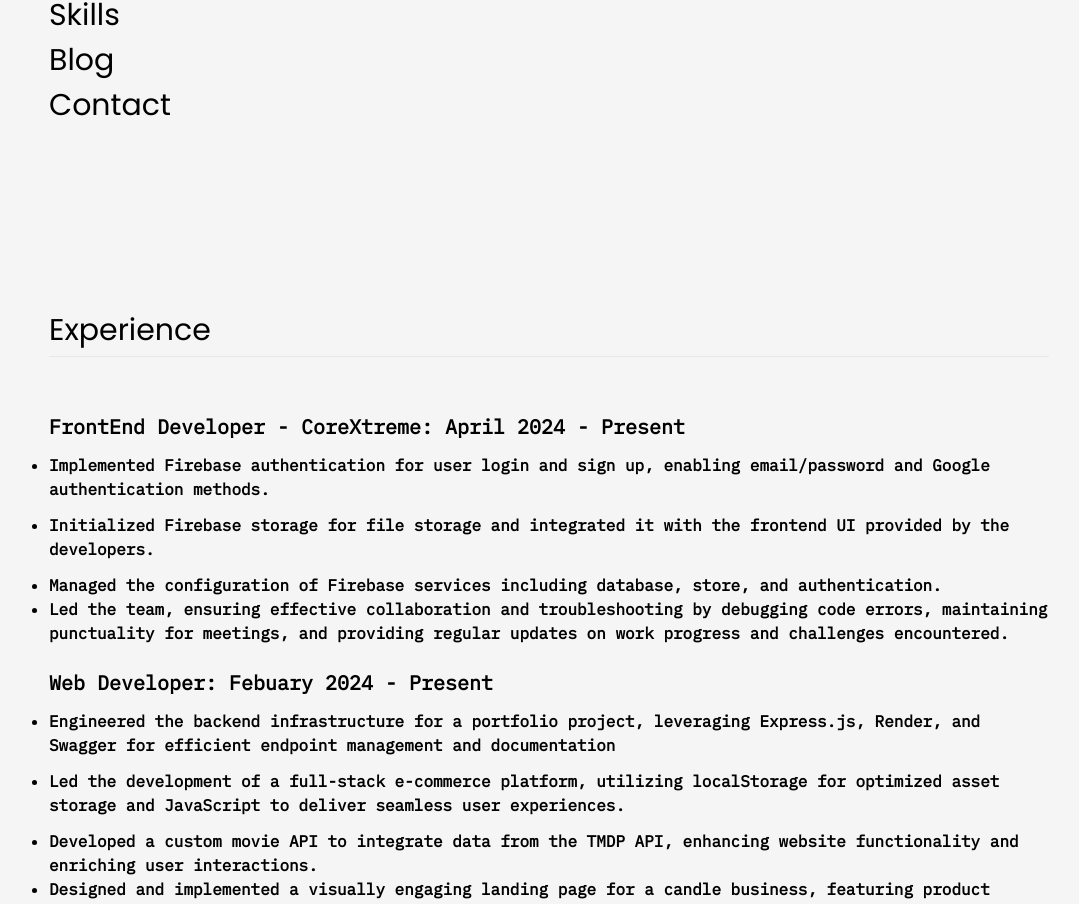
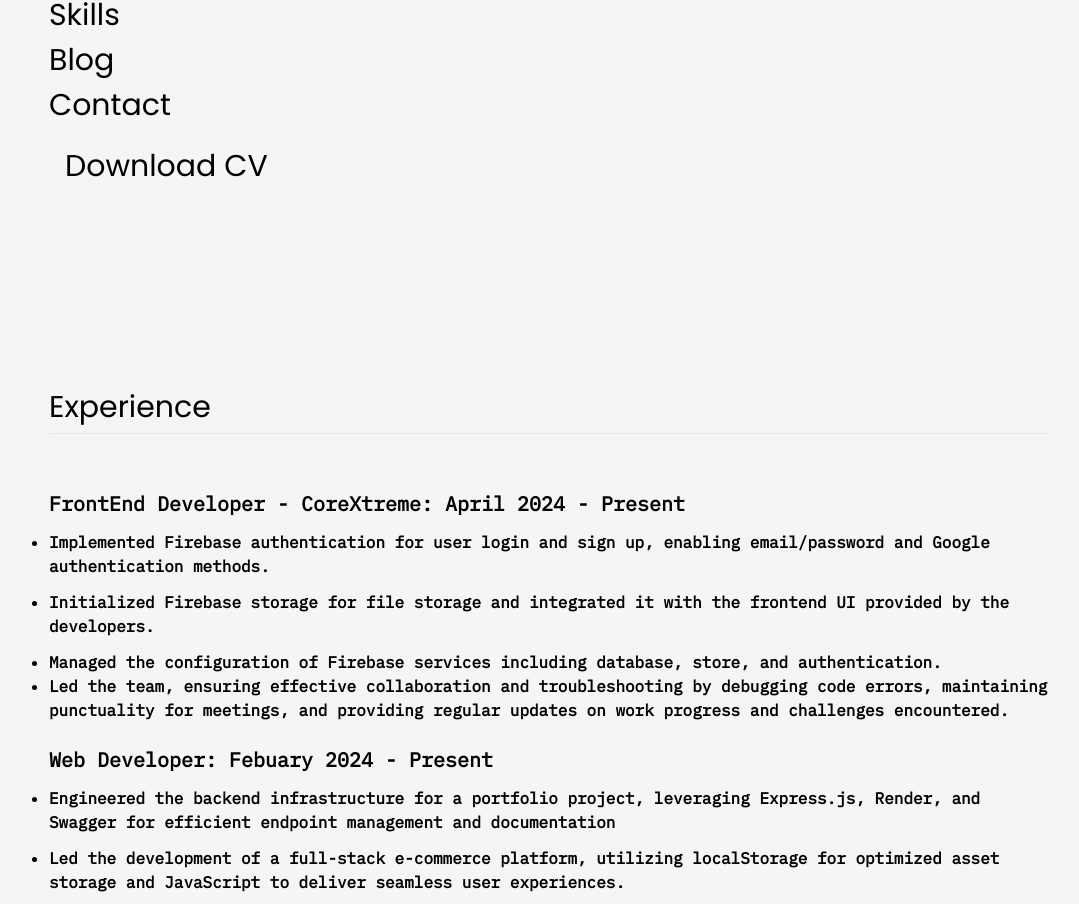
Before and after one commit to teyvi/Portfolio-, a React (Create React App) app: page / in a window 1280 px wide. Shown: the part 833-1737 px from the top of the page, without its empty margins (91-1170 px from the left). Built offline with nearby package versions, Linux system fonts and the light colour scheme.

Commit message:
added download button

```diff
--- a/src/App.js
+++ b/src/App.js
@@ -55,6 +55,9 @@ function App() {
           <Link to="#contact">
             <h1 className=" hover:bg-red-200"> Contact</h1>
           </Link>
+          <a href="/AngelaTeyvi_CV.pdf" download>
+            <button className=" hover:bg-red-200 p-4"> Download CV</button>
+          </a>
         </section>
         <div className="w-full h-40 whitesmoke"></div>
 
```
Also changed, not shown: 1 other file (tests, documents, lock files or other folders).
